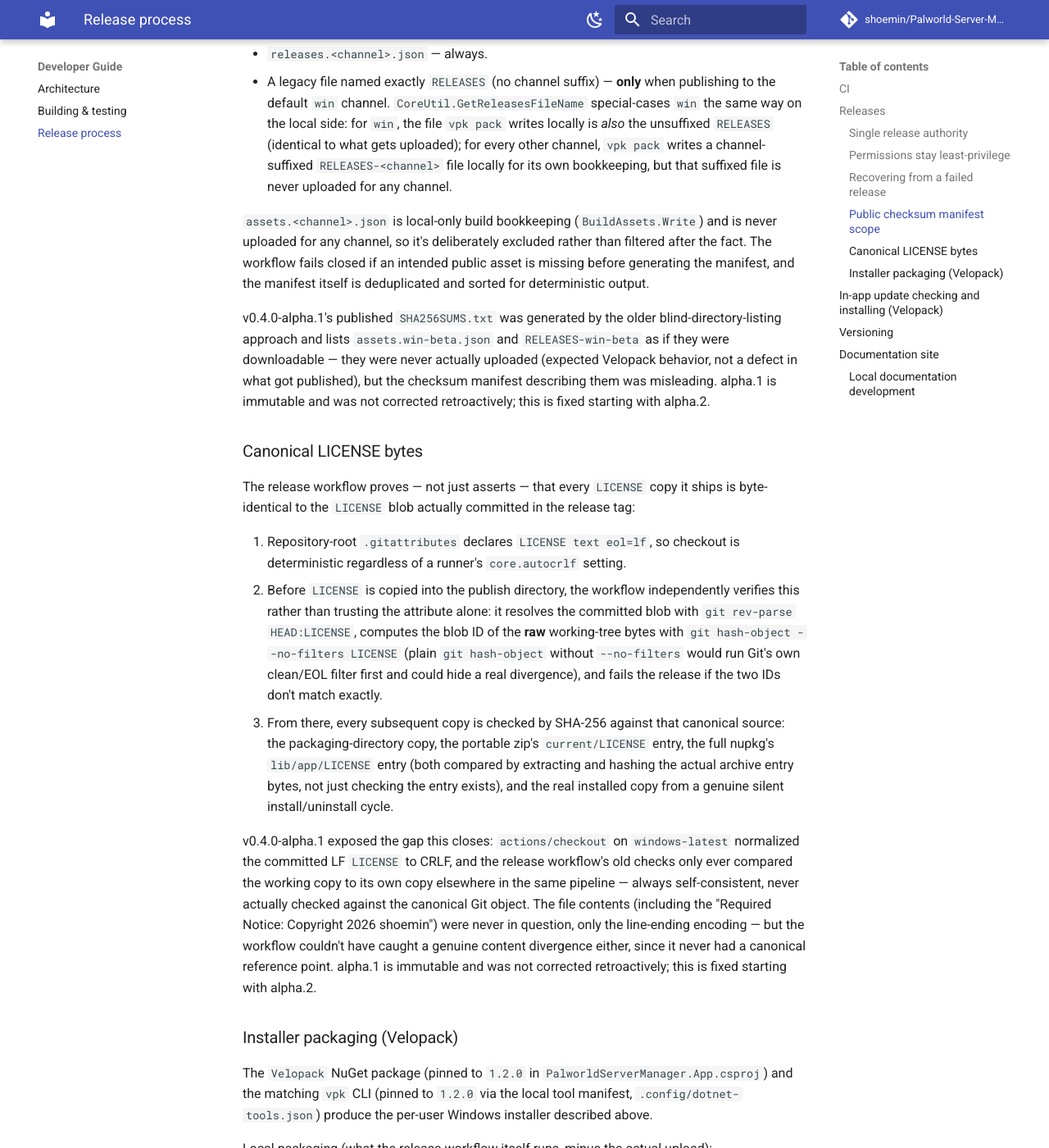
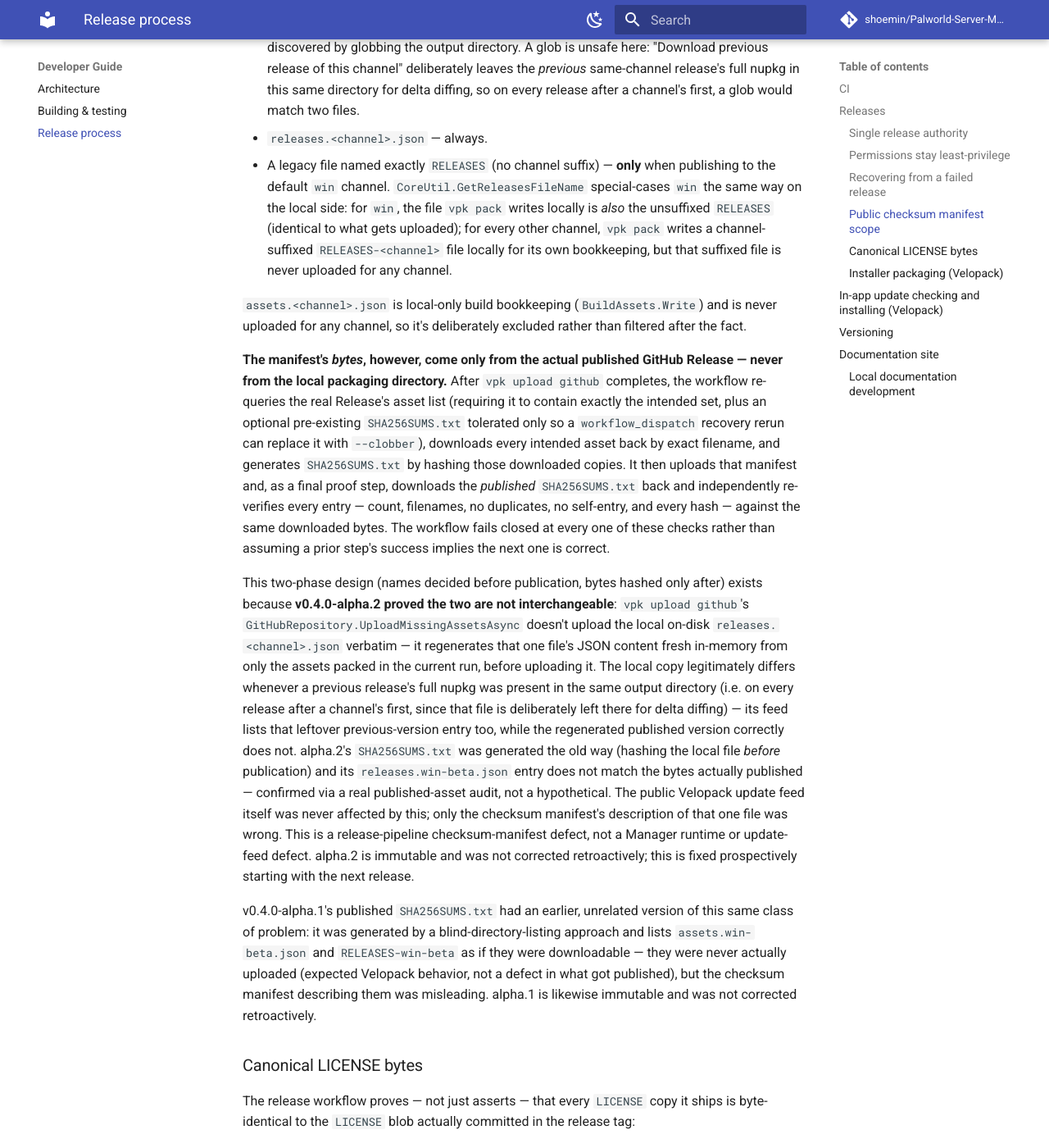
Before and after one commit to shoemin/Palworld-Server-Manager, an MkDocs documentation site: the page built from docs/developer/release-process.md, in a window 1280 px wide and 1400 px high, scrolled down 3538 px. Shown: the whole window at 82% size. Built offline with MkDocs 1.6.1 and Material for MkDocs 9.7.7, drawn with Linux system fonts in a browser that asks for light colours; comment, search, counter and statistics services are not loaded; some of the changed text lies outside the part shown.

Commit message:
Generate public checksums from published release assets (#13)
Hardens the public release checksum pipeline after the real v0.4.0-alpha.2 publication audit exposed a staging-vs-published-byte difference in releases.win-beta.json.

Checksum generation now treats:

- the pre-publication audited allow-list as the source of truth for public asset NAMES;
- the actual GitHub Release as the source of truth for public asset BYTES.

After Velopack publishes, the workflow:

- verifies the real Release contains exactly the intended Velopack asset set, tolerating only an existing SHA256SUMS.txt for recovery reruns;
- downloads every intended asset back from GitHub by exact filename;
- generates SHA256SUMS.txt from those downloaded public bytes;
- uploads/replaces the manifest;
- downloads the published manifest again;
- independently verifies its filenames, entry count, duplicate/self-entry rules, and every SHA-256 against the downloaded Release bytes;
- preserves a small CI-only checksum audit artifact.

This avoids assuming that Velopack's local staging files are byte-identical to what Velopack ultimately publishes. v0.4.0-alpha.2 demonstrated that releases.<channel>.json may be regenerated during upload.

The already-published alpha.2 Release remains immutable and is not repaired retroactively.

This merge also updates now-stale field-validation documentation following the real alpha.1 -> alpha.2 self-update test:

- Palworld Shipping retained the same PID and process start time;
- alpha.2 reattached to the existing process;
- Manager update caused no Palworld REST save/shutdown or SteamCMD update;
- Dashboard/REST and LAN recovered;
- Safe Stop remained functional afterward.

A genuinely in-flight Manager-owned critical operation blocking Install and Restart remains automated-tested but not yet field-tested; that is planned for the next update cycle.

The original checksum finding came from the real alpha.2 publication audit, not Codex.

Final Codex review of 9a65a0011b found no major issues and introduced no new findings.

Co-Authored-By: Claude Sonnet 5 <noreply@anthropic.com>

```diff
--- a/docs/developer/release-process.md
+++ b/docs/developer/release-process.md
@@ -16,9 +16,9 @@
 6. Copies the repository `LICENSE` into the publish output before packing (byte-for-byte, verified with a hash check) so every packaged distributable carries the PolyForm Noncommercial License terms and the required copyright notice, not just the source repository.
 7. Packs the release (`vpk pack`) with generated release notes (an experimental-build banner is prepended for prereleases), producing the Setup.exe, full (and delta, if applicable) nupkg, portable zip, and channel feed JSON.
 8. Verifies every required asset actually exists on disk, that the checked-out `LICENSE` is byte-identical to the canonical Git blob committed in the release tag, that the same bytes are actually present inside the portable zip and full nupkg contents (compared by SHA-256 of the archive entry, not just entry presence), and that a real silent install of the freshly-built Setup.exe places those same byte-identical bytes in the installed application directory (then cleanly uninstalls itself again) — fails closed rather than silently publishing a partial, license-missing, or line-ending-corrupted release. See [Canonical LICENSE bytes](#canonical-license-bytes) below.
-9. Generates `SHA256SUMS.txt` over exactly the files that will actually become public GitHub Release assets — see [Public checksum manifest scope](#public-checksum-manifest-scope) below.
-10. Uploads everything as a workflow-run artifact and the build transcript as a separate artifact.
-11. Publishes the release.
+9. Uploads the packaging output as a workflow-run artifact and the build transcript as a separate artifact.
+10. Publishes the release via `vpk upload github`.
+11. Only after publication succeeds: downloads every intended public asset back from the real GitHub Release, generates `SHA256SUMS.txt` from those downloaded bytes (not the local packaging-stage copies), uploads it, then re-downloads the published manifest and independently re-verifies it against the same downloaded bytes — see [Public checksum manifest scope](#public-checksum-manifest-scope) below.
 
 ### Single release authority
 
@@ -46,16 +46,20 @@ gh workflow run release.yml --ref main -f tag=v0.4.0-alpha.1
 
 ### Public checksum manifest scope
 
-`SHA256SUMS.txt` is generated from an explicit, allow-listed set of filenames — never from a blind listing of everything `vpk pack` happened to write to its output directory. That set is derived by mirroring pinned Velopack 1.2.0's actual GitHub upload behavior (audited directly from its source at tag `1.2.0`: `src/vpk/Velopack.Deployment/GitHubRepository.cs`, `src/vpk/Velopack.Core/DefaultName.cs`, `src/lib-csharp/Util/CoreUtil.cs`), so the manifest can only ever describe a file a consumer can actually download from the release:
+The intended-public-asset *names* are still derived from an explicit, allow-listed set — never from a blind listing of everything `vpk pack` happened to write to its output directory. That set is derived by mirroring pinned Velopack 1.2.0's actual GitHub upload behavior (audited directly from its source at tag `1.2.0`: `src/vpk/Velopack.Deployment/GitHubRepository.cs`, `src/vpk/Velopack.Core/DefaultName.cs`, `src/lib-csharp/Util/CoreUtil.cs`), so the manifest can only ever describe a file a consumer can actually download from the release:
 
 - `<PackId>-<channel>-Setup.exe` and `<PackId>-<channel>-Portable.zip` — always channel-suffixed, even for the default `win` channel.
 - The full nupkg (and delta nupkg, if one was generated) — the exact filename is constructed from the release version and channel (`<PackId>-<version>-full.nupkg` for `win`, `<PackId>-<version>-<channel>-full.nupkg` for every other channel, per `DefaultName.GetSuggestedReleaseName`'s Windows-default-channel suffix rule), not discovered by globbing the output directory. A glob is unsafe here: "Download previous release of this channel" deliberately leaves the *previous* same-channel release's full nupkg in this same directory for delta diffing, so on every release after a channel's first, a glob would match two files.
 - `releases.<channel>.json` — always.
 - A legacy file named exactly `RELEASES` (no channel suffix) — **only** when publishing to the default `win` channel. `CoreUtil.GetReleasesFileName` special-cases `win` the same way on the local side: for `win`, the file `vpk pack` writes locally is *also* the unsuffixed `RELEASES` (identical to what gets uploaded); for every other channel, `vpk pack` writes a channel-suffixed `RELEASES-<channel>` file locally for its own bookkeeping, but that suffixed file is never uploaded for any channel.
 
-`assets.<channel>.json` is local-only build bookkeeping (`BuildAssets.Write`) and is never uploaded for any channel, so it's deliberately excluded rather than filtered after the fact. The workflow fails closed if an intended public asset is missing before generating the manifest, and the manifest itself is deduplicated and sorted for deterministic output.
+`assets.<channel>.json` is local-only build bookkeeping (`BuildAssets.Write`) and is never uploaded for any channel, so it's deliberately excluded rather than filtered after the fact.
 
-v0.4.0-alpha.1's published `SHA256SUMS.txt` was generated by the older blind-directory-listing approach and lists `assets.win-beta.json` and `RELEASES-win-beta` as if they were downloadable — they were never actually uploaded (expected Velopack behavior, not a defect in what got published), but the checksum manifest describing them was misleading. alpha.1 is immutable and was not corrected retroactively; this is fixed starting with alpha.2.
+**The manifest's *bytes*, however, come only from the actual published GitHub Release — never from the local packaging directory.** After `vpk upload github` completes, the workflow re-queries the real Release's asset list (requiring it to contain exactly the intended set, plus an optional pre-existing `SHA256SUMS.txt` tolerated only so a `workflow_dispatch` recovery rerun can replace it with `--clobber`), downloads every intended asset back by exact filename, and generates `SHA256SUMS.txt` by hashing those downloaded copies. It then uploads that manifest and, as a final proof step, downloads the *published* `SHA256SUMS.txt` back and independently re-verifies every entry — count, filenames, no duplicates, no self-entry, and every hash — against the same downloaded bytes. The workflow fails closed at every one of these checks rather than assuming a prior step's success implies the next one is correct.
+
+This two-phase design (names decided before publication, bytes hashed only after) exists because **v0.4.0-alpha.2 proved the two are not interchangeable**: `vpk upload github`'s `GitHubRepository.UploadMissingAssetsAsync` doesn't upload the local on-disk `releases.<channel>.json` verbatim — it regenerates that one file's JSON content fresh in-memory from only the assets packed in the current run, before uploading it. The local copy legitimately differs whenever a previous release's full nupkg was present in the same output directory (i.e. on every release after a channel's first, since that file is deliberately left there for delta diffing) — its feed lists that leftover previous-version entry too, while the regenerated published version correctly does not. alpha.2's `SHA256SUMS.txt` was generated the old way (hashing the local file *before* publication) and its `releases.win-beta.json` entry does not match the bytes actually published — confirmed via a real published-asset audit, not a hypothetical. The public Velopack update feed itself was never affected by this; only the checksum manifest's description of that one file was wrong. This is a release-pipeline checksum-manifest defect, not a Manager runtime or update-feed defect. alpha.2 is immutable and was not corrected retroactively; this is fixed prospectively starting with the next release.
+
+v0.4.0-alpha.1's published `SHA256SUMS.txt` had an earlier, unrelated version of this same class of problem: it was generated by a blind-directory-listing approach and lists `assets.win-beta.json` and `RELEASES-win-beta` as if they were downloadable — they were never actually uploaded (expected Velopack behavior, not a defect in what got published), but the checksum manifest describing them was misleading. alpha.1 is likewise immutable and was not corrected retroactively.
 
 ### Canonical LICENSE bytes
 
```
Also changed, not shown: docs/manager-updates/index.md (+2 -2 lines), docs/manager-updates/update-while-server-running.md (+2 -2 lines), 1 other file.
